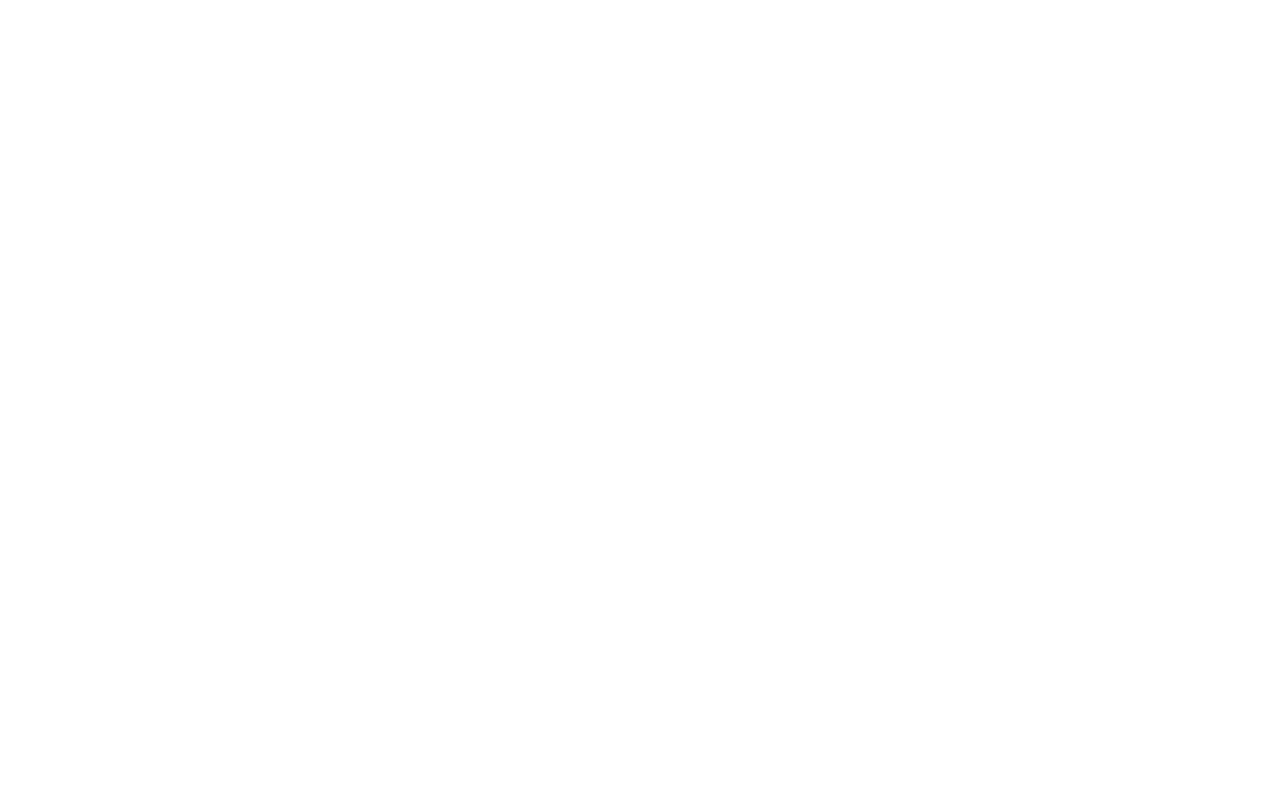
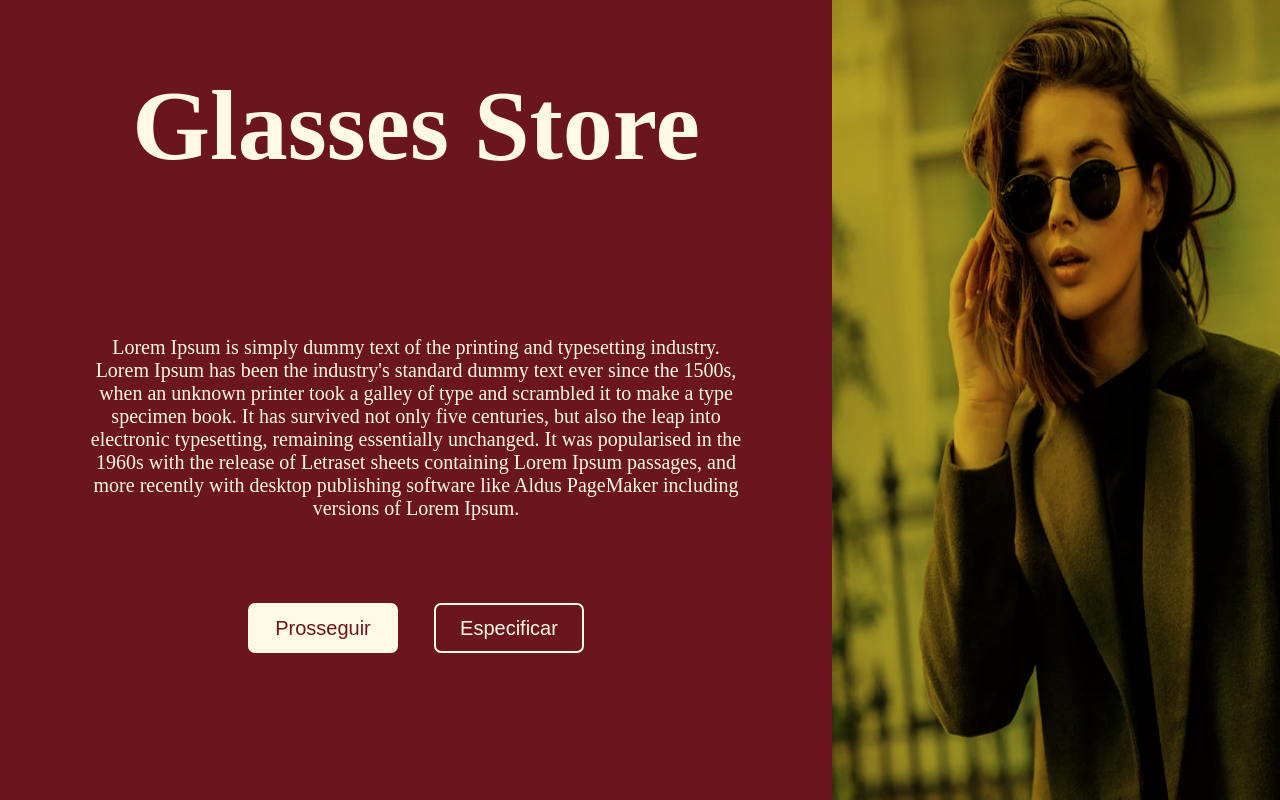
Before and after one commit to Gthalles/glasses-store, a React (Vite) app: page /welcome in a window 1280 px wide. Before the commit this address had no page. Built offline with nearby package versions, Linux system fonts and the light colour scheme.

Commit message:
Add initial version of home page.

```diff
--- a/src/components/Button/index.tsx
+++ b/src/components/Button/index.tsx
@@ -13,12 +13,13 @@ interface IProps {
 	border?: string;
 	borderRadius?: string | number;
 	backgroundColor?: string;
+	color?: string;
 	onclick?: () => void;
 }
 
 function Button({
 	// eslint-disable-next-line max-len
-	text, margin, width, height, backgroundColor, fontSize = "14px", fontWeight, border, borderRadius, onclick,
+	text, margin, width, height, backgroundColor, fontSize = "14px", fontWeight, border, borderRadius, onclick, color
 }: IProps) {
 	return (
 		<S.Button
@@ -35,7 +36,7 @@ function Button({
 				text={text}
 				size={fontSize}
 				weight={fontWeight || 300}
-				color="#FFFFFF"
+				color={color}
 			/>
 		</S.Button>
 	);
--- a/src/components/Card/index.tsx
+++ b/src/components/Card/index.tsx
@@ -13,7 +13,7 @@ function Card(props: IGlasses) {
 				<Text
 					text={props.name}
 					size="20px"
-					color={colors.tertiary}
+					color={colors.primary}
 					weight={600}
 					align="left"
 				/>
--- /dev/null
+++ b/src/pages/Welcome/index.tsx
@@ -0,0 +1,37 @@
+import React from "react";
+import colors from "../../styles/colors";
+import * as S from "./styles";
+import Container from "../../components/Container";
+import bannerImage from "../../assets/images/image7.png";
+import Text from "../../components/Text";
+import Button from "../../components/Button";
+import Header from "../../components/Header";
+
+function Welcome() {
+	const text = "Lorem Ipsum is simply dummy text of the printing and typesetting industry. Lorem Ipsum has been the industry's standard dummy text ever since the 1500s, when an unknown printer took a galley of type and scrambled it to make a type specimen book. It has survived not only five centuries, but also the leap into electronic typesetting, remaining essentially unchanged. It was popularised in the 1960s with the release of Letraset sheets containing Lorem Ipsum passages, and more recently with desktop publishing software like Aldus PageMaker including versions of Lorem Ipsum.";
+
+	return (
+		<Container flex margin="auto" width="100%" height="100vh" backgroundColor={colors.primary}>
+			<Container flex direction="column" alignItems="center" justifyContent="space-between" width="65%">
+				<Container margin="auto" height="100px">
+					<Text text="Glasses Store" size="100px" weight={600} color={colors.light} align="center" />
+				</Container>
+
+				<Container flex direction="column" margin="auto" width="80%" height="400px">
+					<Text text={text} color={colors.light} size="20px" />
+
+					<Container flex margin="72px auto" width="372px">
+						<Button text="Prosseguir" color={colors.primary} fontSize="20px" fontWeight={500} width="150px" height="50px" backgroundColor={colors.light} borderRadius="7px" />
+						<Button text="Especificar" color={colors.light} fontSize="20px" fontWeight={500} width="150px" height="50px" backgroundColor="transparent" border={`2px solid ${colors.light}`} borderRadius="7px" />
+					</Container>
+				</Container>
+			</Container>
+
+			<Container flex direction="column" width="35%">
+				<S.Banner src={bannerImage} alt="home image" />
+			</Container>
+		</Container>
+	);
+}
+
+export default Welcome;
--- /dev/null
+++ b/src/pages/Welcome/styles.ts
@@ -0,0 +1,6 @@
+import styled from "@emotion/styled";
+
+export const Banner = styled.img`
+    width: 100%;
+    height: 100%;
+`;
--- a/src/routes/index.tsx
+++ b/src/routes/index.tsx
@@ -1,13 +1,18 @@
 import React from "react";
 import { Routes, Route , Navigate } from "react-router-dom";
 import Store from "../pages/Store";
+import Welcome from "../pages/Welcome";
 
 function Router() {
 
 	return (
 		<Routes>
 			<Route path="/" element={
-				<Navigate to="/store" />
+				<Navigate to="/welcome" />
+			} />
+
+			<Route path="/welcome" element={
+				<Welcome />
 			} />
 
 			<Route path="/store" element={
--- a/src/styles/colors.ts
+++ b/src/styles/colors.ts
@@ -8,11 +8,11 @@ interface IColors {
 }
 
 const colors: IColors = {
-	primary: "#521212",
+	primary: "#6b151e",
 	secondary: "#bfa101",
-	tertiary: "#6b151e",
-	text: "#1e1e1e",
-	light: "#FFF",
+	tertiary: "#521212",
+	text: "#a0a0a04f",
+	light: "#FFF9E6",
 	dark: "#000",
 };
 
```
Also changed, not shown: src/assets/images/image7.png (added). Lines whose indentation alone changed are shown as unchanged.
